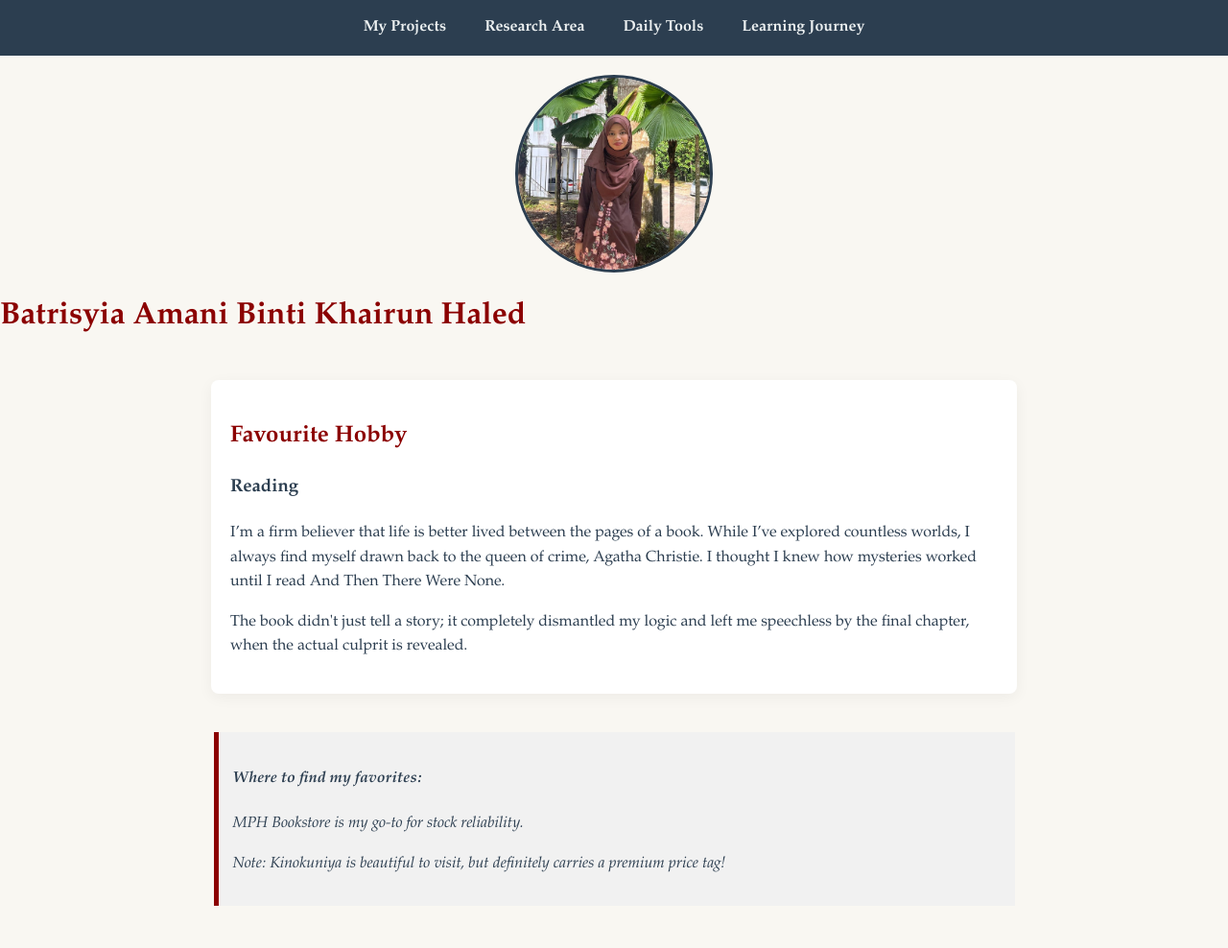
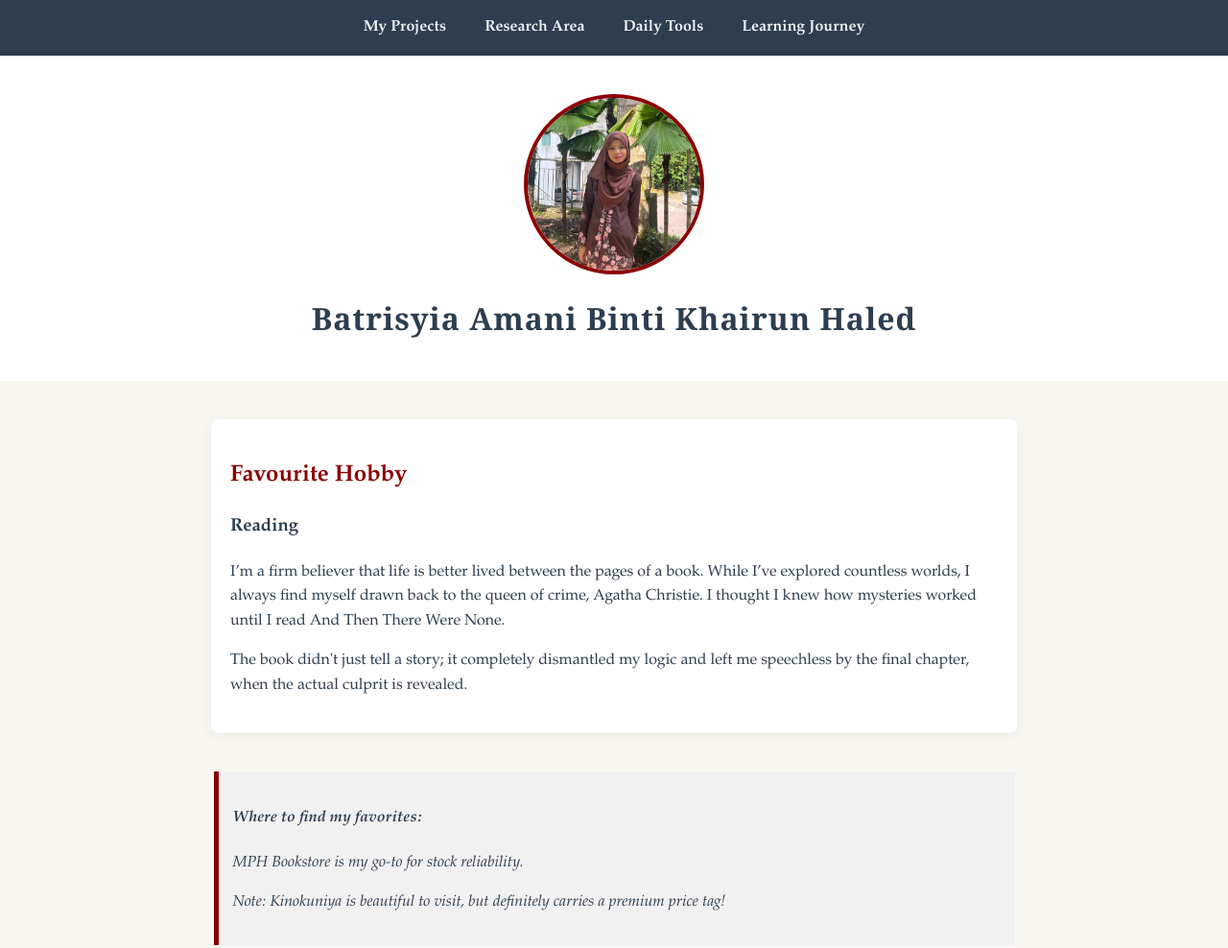
Before and after one commit to amanihaled/activity-2-lab-test, a plain HTML site: page index.html in a window 1280 px wide. Shown: the top 988 px of the page at 96% size. Drawn offline with Linux system fonts and the light colour scheme.

Commit message:
Add profile section styles to style.css
Added styles for profile section, picture, and name.

```diff
--- a/style.css
+++ b/style.css
@@ -29,6 +29,27 @@ body {
 .menu a:hover {
     color: #e67e22;
 }
+.profile-section {
+    text-align: center;
+    padding: 40px 20px;
+    background-color: #ffffff;
+}
+.profile-pic {
+    width: 180px;
+    height: 180px;
+    object-fit: cover;
+    border-radius: 50%;
+    border: 4px solid #8b0000;
+    display: block;
+    margin: 0 auto 20px;
+}
+.profile-name {
+    font-family: 'Georgia', serif;
+    font-size: 2rem;
+    color: #2c3e50;
+    margin: 0;
+    letter-spacing: 1px;
+}
 main {
     max-width: 800px;
     margin: 40px auto;
@@ -51,7 +72,7 @@ aside {
 img {
     display: block;
     max-width: 200px;
-    border-radius: 50%; /* Makes your photo circular */
+    border-radius: 50%;
     margin: 20px auto;
     border: 3px solid #2c3e50;
 }
```
